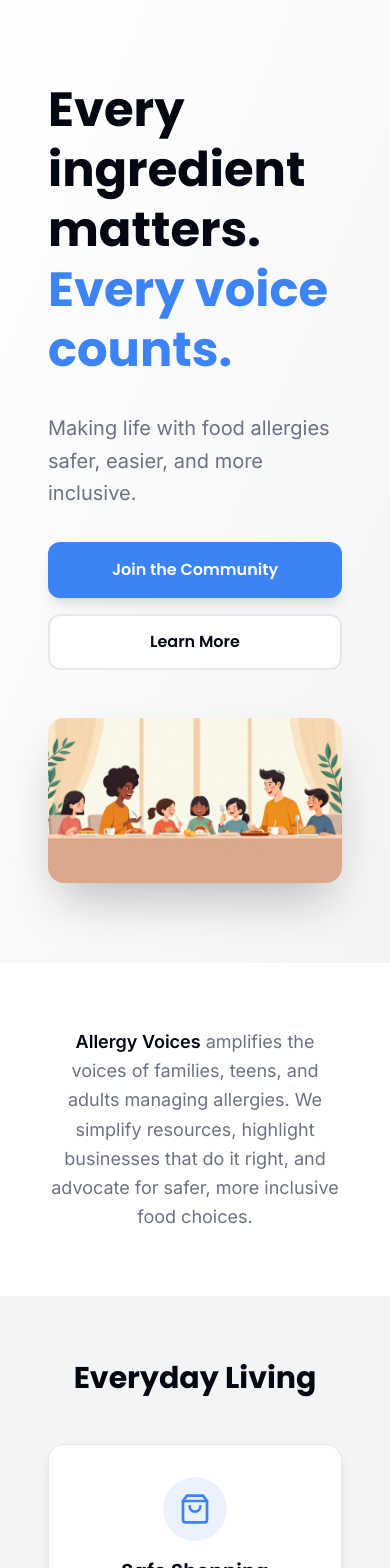
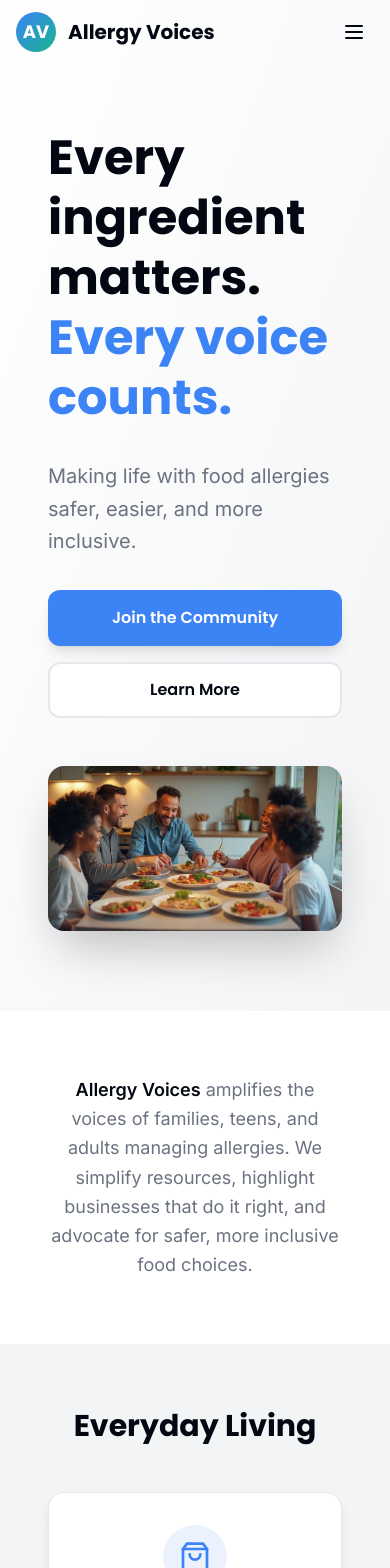
Before and after one commit to Jaguar-Solutions/allergyvoices-community-hub, a React (Vite) app: page / in a window 390 px wide. Shown: the top 1568 px of the page. Built offline with nearby package versions, Linux system fonts and the light colour scheme; the HTML template or start-up script is replaced by a standard one.

Commit message:
Update homepage design

```diff
--- /dev/null
+++ b/src/components/Navigation.tsx
@@ -0,0 +1,101 @@
+import React, { useState, useEffect } from 'react';
+import { Button } from "@/components/ui/button";
+import { Menu, X } from "lucide-react";
+
+const Navigation = () => {
+  const [isScrolled, setIsScrolled] = useState(false);
+  const [isMobileMenuOpen, setIsMobileMenuOpen] = useState(false);
+
+  useEffect(() => {
+    const handleScroll = () => {
+      setIsScrolled(window.scrollY > 10);
+    };
+
+    window.addEventListener('scroll', handleScroll);
+    return () => window.removeEventListener('scroll', handleScroll);
+  }, []);
+
+  const navItems = [
+    { name: 'Home', href: '#' },
+    { name: 'Resources', href: '#resources' },
+    { name: 'Treatments', href: '#treatments' },
+    { name: 'Highlights', href: '#highlights' },
+    { name: 'About', href: '#about' },
+    { name: 'Contact', href: '#contact' },
+  ];
+
+  return (
+    <nav className={`fixed top-0 w-full z-50 transition-all duration-300 ${
+      isScrolled
+        ? 'bg-background/90 backdrop-blur-md shadow-lg border-b border-border/20'
+        : 'bg-transparent'
+    }`}>
+      <div className="container mx-auto max-w-6xl px-4">
+        <div className="flex items-center justify-between h-16">
+          {/* Logo */}
+          <div className="flex items-center space-x-3">
+            <div className="w-10 h-10 rounded-full bg-gradient-to-br from-primary to-secondary flex items-center justify-center">
+              <span className="font-poppins font-bold text-lg text-white">AV</span>
+            </div>
+            <span className="font-poppins font-bold text-xl text-foreground">
+              Allergy Voices
+            </span>
+          </div>
+
+          {/* Desktop Navigation */}
+          <div className="hidden md:flex items-center space-x-8">
+            {navItems.map((item) => (
+              <a
+                key={item.name}
+                href={item.href}
+                className="font-inter text-sm font-medium text-muted-foreground hover:text-foreground transition-colors duration-200"
+              >
+                {item.name}
+              </a>
+            ))}
+            <Button variant="hero" size="sm" className="font-poppins">
+              Join Community
+            </Button>
+          </div>
+
+          {/* Mobile Menu Button */}
+          <button
+            className="md:hidden p-2 rounded-lg hover:bg-accent/10 transition-colors"
+            onClick={() => setIsMobileMenuOpen(!isMobileMenuOpen)}
+          >
+            {isMobileMenuOpen ? (
+              <X className="w-6 h-6 text-foreground" />
+            ) : (
+              <Menu className="w-6 h-6 text-foreground" />
+            )}
+          </button>
+        </div>
+
+        {/* Mobile Navigation */}
+        {isMobileMenuOpen && (
+          <div className="md:hidden py-4 border-t border-border/20 bg-background/95 backdrop-blur-md">
+            <div className="flex flex-col space-y-4">
+              {navItems.map((item) => (
+                <a
+                  key={item.name}
+                  href={item.href}
+                  className="font-inter text-sm font-medium text-muted-foreground hover:text-foreground transition-colors px-4 py-2"
+                  onClick={() => setIsMobileMenuOpen(false)}
+                >
+                  {item.name}
+                </a>
+              ))}
+              <div className="px-4 pt-2">
+                <Button variant="hero" size="sm" className="font-poppins w-full">
+                  Join Community
+                </Button>
+              </div>
+            </div>
+          </div>
+        )}
+      </div>
+    </nav>
+  );
+};
+
+export default Navigation;
--- a/src/pages/Index.tsx
+++ b/src/pages/Index.tsx
@@ -3,13 +3,16 @@ import { Button } from "@/components/ui/button";
 import { Card, CardContent } from "@/components/ui/card";
 import { Input } from "@/components/ui/input";
 import { ShoppingBag, Utensils, GraduationCap, Stethoscope, Heart, ShieldCheck, Star, AlertTriangle, Instagram, Youtube } from "lucide-react";
-import heroImage from "@/assets/hero-family.jpg";
+import Navigation from "@/components/Navigation";
+import heroImage from "@/assets/hero-community.jpg";
 
 const Index = () => {
   return (
     <div className="min-h-screen bg-background">
+      <Navigation />
+
       {/* Hero Section */}
-      <section className="relative overflow-hidden bg-gradient-to-br from-background to-background-subtle py-20 px-4">
+      <section className="relative overflow-hidden bg-gradient-to-br from-background to-background-subtle pt-32 pb-20 px-4">
         <div className="container mx-auto max-w-6xl">
           <div className="grid lg:grid-cols-2 gap-12 items-center">
             <div className="space-y-8">
@@ -30,11 +33,14 @@ const Index = () => {
               </div>
             </div>
             <div className="relative">
-              <img
-                src={heroImage}
-                alt="Diverse family eating safely together with care around food allergies"
-                className="rounded-2xl shadow-2xl w-full h-auto"
-              />
+              <div className="relative overflow-hidden rounded-2xl shadow-2xl">
+                <img
+                  src={heroImage}
+                  alt="Diverse community sharing a safe meal together, representing food allergy awareness and inclusion"
+                  className="w-full h-auto object-cover"
+                />
+                <div className="absolute inset-0 bg-gradient-to-t from-primary/10 to-transparent"></div>
+              </div>
             </div>
           </div>
         </div>
@@ -218,7 +224,12 @@ const Index = () => {
         <div className="container mx-auto max-w-6xl">
           <div className="grid md:grid-cols-3 gap-8 mb-8">
             <div>
-              <h3 className="font-poppins font-bold text-2xl mb-4">Allergy Voices</h3>
+              <div className="flex items-center space-x-3 mb-4">
+                <div className="w-10 h-10 rounded-full bg-gradient-to-br from-primary to-secondary flex items-center justify-center">
+                  <span className="font-poppins font-bold text-lg text-white">AV</span>
+                </div>
+                <h3 className="font-poppins font-bold text-2xl">Allergy Voices</h3>
+              </div>
               <p className="font-inter text-background/80">
                 Raising voices, changing menus.
               </p>
```
Also changed, not shown: src/assets/hero-community.jpg (added).
